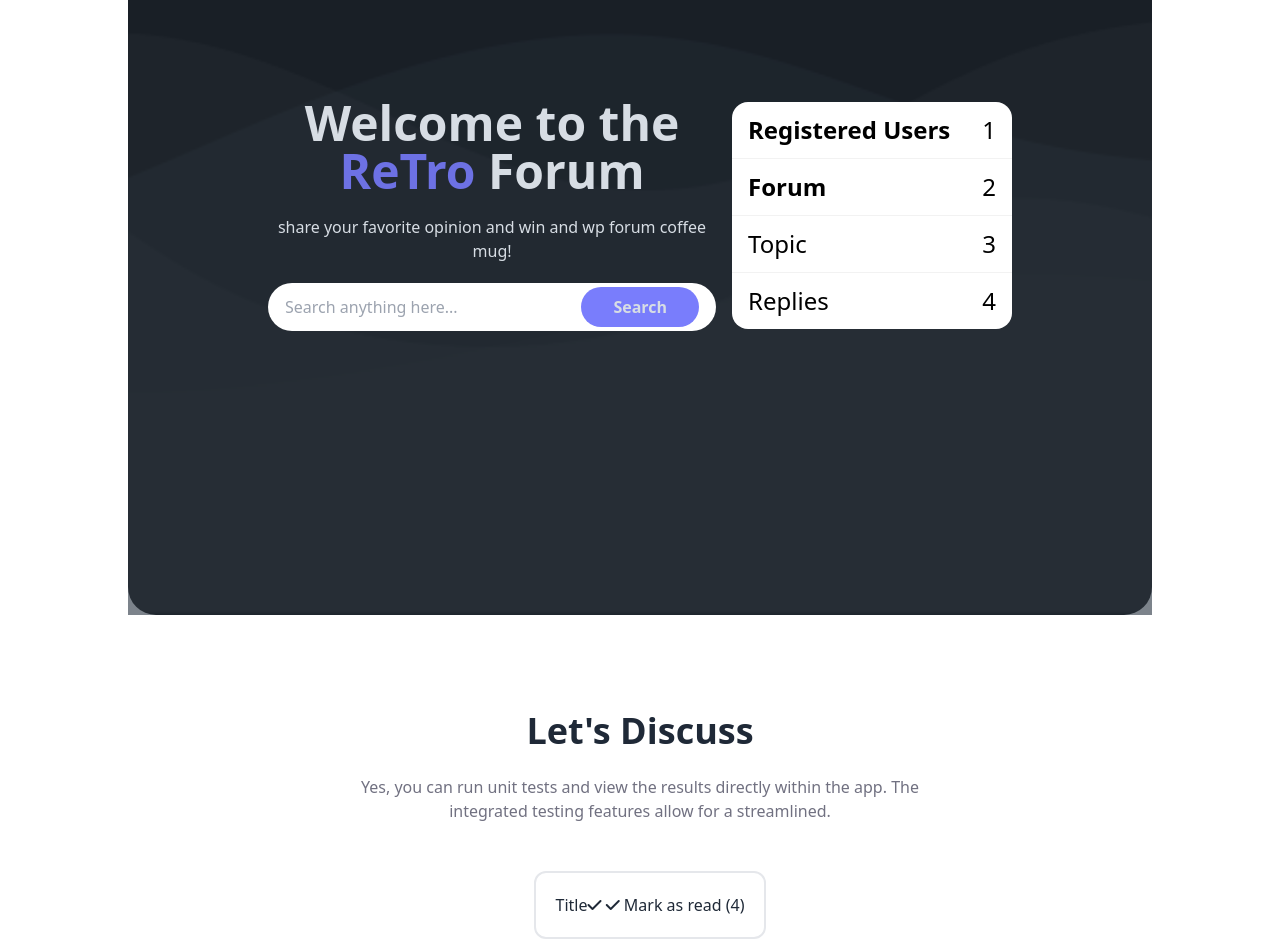
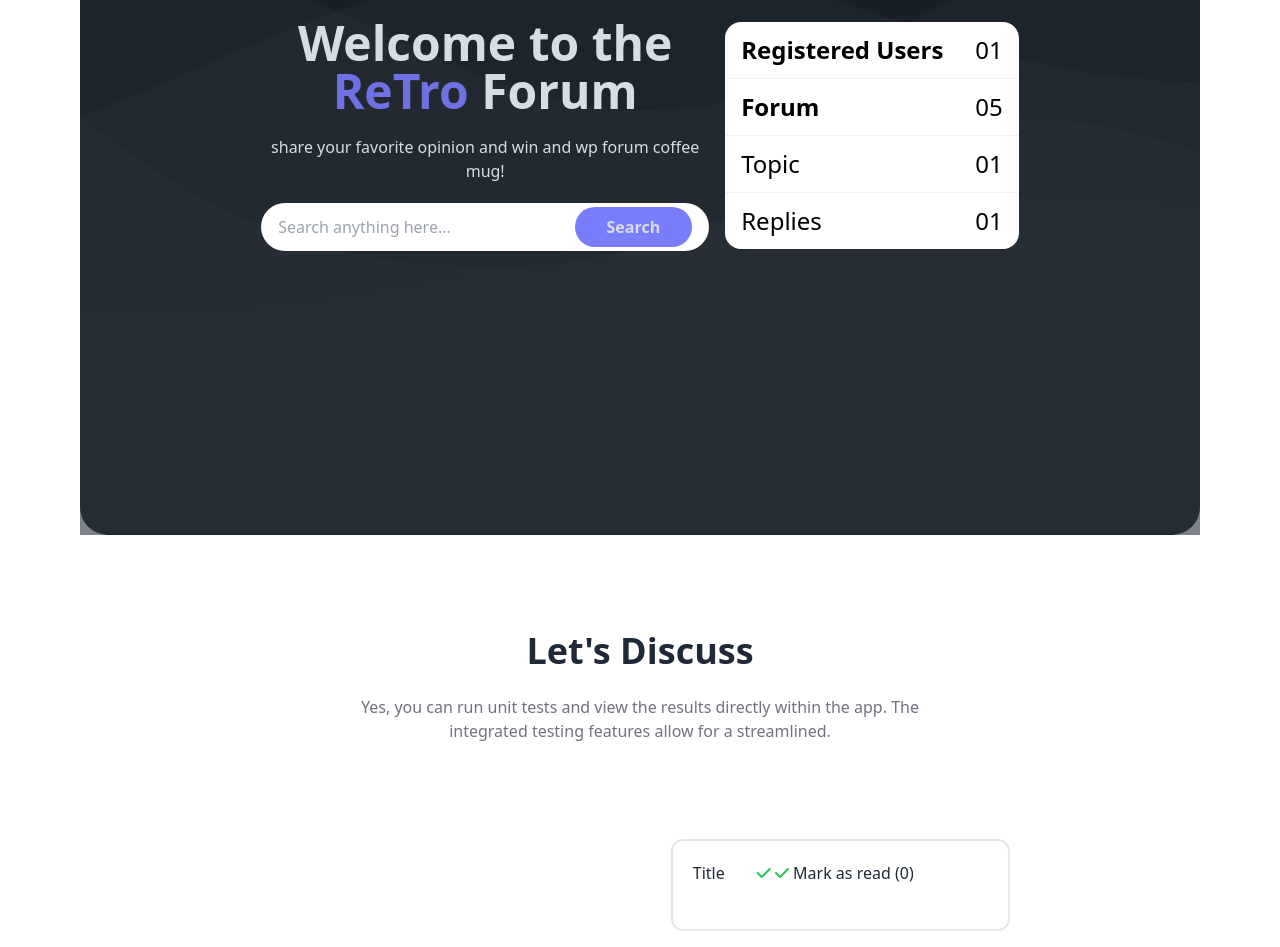
Before and after one commit to Abusayem99133/retro-forum-project, a plain HTML site: page index.html in a window 1280 px wide. Shown: the part 493-1440 px from the top of the page. Drawn offline with nearby package versions, Linux system fonts and the light colour scheme; no server answers.

Commit message:
full section review and ui fixed

```diff
--- a/index.html
+++ b/index.html
@@ -16,11 +16,11 @@
         }
     </style>
 </head>
-<body class="p-32">
+<body class="p-20">
     <header>
         <section>
             <!-- nav bar sec  -->
-            <div class="flex justify-between mt-14 p-4">
+            <div class="flex justify-between mt-6 p-4">
                 <div>
                     <h1 class="font-black text-3xl">ReTro</h1>
                 </div>
@@ -60,22 +60,22 @@
                                         <!-- row 1 -->
                                         <tr class="text-2xl text-black ">
                                             <th>Registered Users</th>
-                                            <td>1</td>
+                                            <td>01</td>
                                         </tr>
                                         <!-- row 2 -->
                                         <tr class="text-2xl text-black ">
                                             <th>Forum</th>
-                                            <td>2</td>
+                                            <td>05</td>
                                         </tr>
                                         <!-- row 3 -->
                                         <tr class="text-2xl text-black">
                                             <td>Topic</td>
-                                            <td>3</td>
+                                            <td>01</td>
                                         </tr>
                                         <!-- row 4 -->
                                         <tr class="text-2xl text-black">
                                             <td>Replies</td>
-                                            <td>4</td>
+                                            <td>01</td>
                                         </tr>
                                     </tbody>
                                 </table>
@@ -95,7 +95,7 @@
                     directly within the app. The <br> integrated testing features allow for a streamlined.</p>
             </div>
             <!-- card area  -->
-            <div  class="flex justify-center mt-12 gap-5">
+            <div  class="flex justify-around mt-12 gap-5">
                 <div id="music-area">
                     <!--main card area 1 -->
                     <!-- <div  class="flex border-2 p-5 rounded-xl bg-[#f5f2fd] gap-8">
@@ -315,15 +315,20 @@
                     </div> -->
                 </div>
                 <!-- title  -->
-                <div class="flex justify-between border-2 rounded-xl p-5">
-                    <div>
-                        <h2>Title</h2>
-                    </div>
-                    <div class=" justify-between">
-                        <p>
-                            <i class="fa-solid fa-check"></i>
-                            <i class="fa-solid fa-check"></i> Mark as read <span id="">(4)</span>
-                        </p>
+                <div class="mt-12">
+                    <div class="flex justify-between gap-8 p-5 border-2 rounded-xl ">
+                            <div><h3>Title</h3></div>
+                            <div>
+                                <p>
+                                    <i class="text-green-500 fa-solid fa-check"></i>
+                                    <i class="text-green-500 fa-solid fa-check"></i>
+                                    Mark as read <span id="site-bar">(0)</span>
+                                </p>
+                                <input type="text" name="" id="">
+
+                            </div>
+                            </div>
+                          </div>
                     </div>
                 </div>
             </div>
--- a/index.js
+++ b/index.js
@@ -13,9 +13,9 @@ const displayPost = postApi =>{
     postApi.forEach(post => {
         // console.log(post)
         const postCard = document.createElement('div');
-        postCard.classList = `flex justify-center items-center mt-12 gap-5`
+        postCard.classList = `flex justify-center bg-gray-100 rounded-xl  items-center mt-12 gap-5`
         postCard.innerHTML = `
-        <div  class="flex border-2 p-5 rounded-xl  gap-8">
+        <div  class="flex  p-5 rounded-xl  gap-8">
                         <div id="" class="bg-white h-20 w-24 rounded-lg text-end">
                         <p class="rounded-full p-  with1%]
                         bg-[#15fc07]"></p>
```
